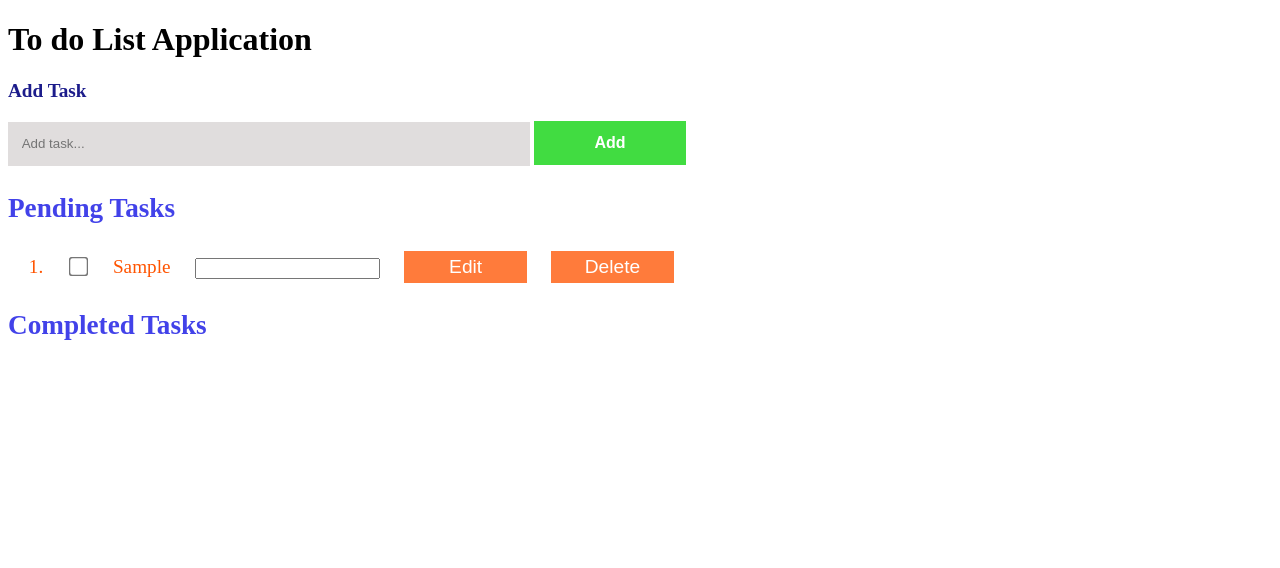
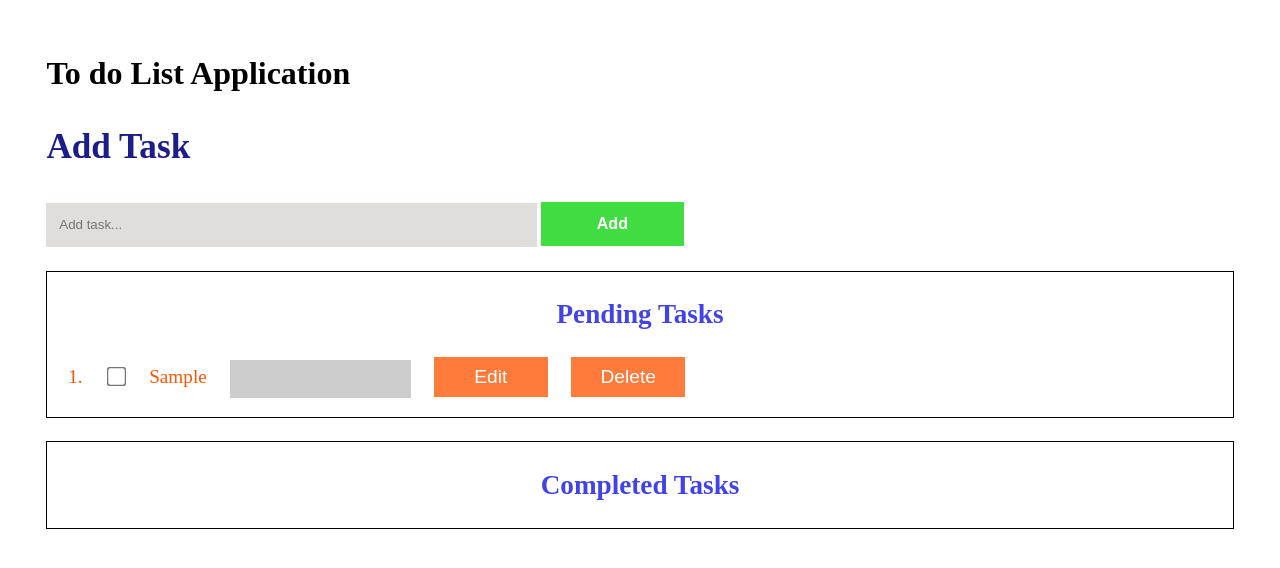
Before and after one commit to shivangi-srivastava-cedcoss/to-do_list, a plain HTML site: page index.html in a window 1280 px wide. Both pictures are taken after typing "Sample" into the empty fields and a click on the input "Add". Drawn offline with Linux system fonts and the light colour scheme.

Commit message:
Add files via upload

```diff
--- a/index.html
+++ b/index.html
@@ -11,17 +11,21 @@
     <h1>To do List Application</h1>
     <p>Add Task</p>
     <input type="text" id="txtInput" placeholder="Add task..."/>
-    <input type="button" value="Add" id="btnAdd">
+    <input type="submit" value="Add" id="btnAdd">
     <div class="heading">
+        <div id="div1">
             <p>Pending Tasks</p>
             <div id="pending">
                 <ol id="pendingList"></ol>
             </div>
+        </div>
+        <div id="div2">
             <p>Completed Tasks</p>
             <div id="completed">
                 <ol id="CompletedList"></ol>
             </div>
         </div>
+    </div>
     <script src="script.js"></script>
 </body>
 </html>
--- a/script.js
+++ b/script.js
@@ -19,7 +19,7 @@ $(document).on("click", ".btnEdit", function() {
     {
         editli.children(".btnEdit").val('Edit');
         editli.children("label").text(editli.children("input[type=text]").val());
-        editli.children("input[type=text]").val('');
+        $("input[type=text]").val('');
     }
 });
 $(document).on("click", ".checkbox", function() {
--- a/style.css
+++ b/style.css
@@ -1,6 +1,9 @@
+body{
+    padding: 2% 3%;
+}
 p
 {
-    font-size: 1.2em;
+    font-size: 2.2em;
     color: rgb(28, 28, 139);
     font-weight: bold;
 }
@@ -8,10 +11,11 @@ p
 {
     color:rgb(66, 66, 233);
     font-size: 1.7em;
+    text-align: center;
 }
 #completed
 {
-    color:rgb(0, 81, 0);
+    color:#349034;
     font-size: 1.2em;
 }
 #pending
@@ -51,7 +55,7 @@ p
 }
 .btnEdit, .btnDel
 {
-    height: 4vh;
+    height: 5vh;
     width: 10%;
     font-size: 1em;
     border: 1px;
@@ -63,5 +67,16 @@ p
 }
 #CompletedList .btnEdit, #CompletedList .btnDel
 {
-    background: #005100;
+    background: #349034;
 }
+#pendingList input[type=text],#CompletedList input[type=text]
+{
+    background: #cccccc;
+    border: 1px;
+    height: 4.5vh;
+}
+#div1, #div2
+{
+    border:1px solid;
+    margin-top:2%;
+}
```
Lines whose indentation alone changed are shown as unchanged.
